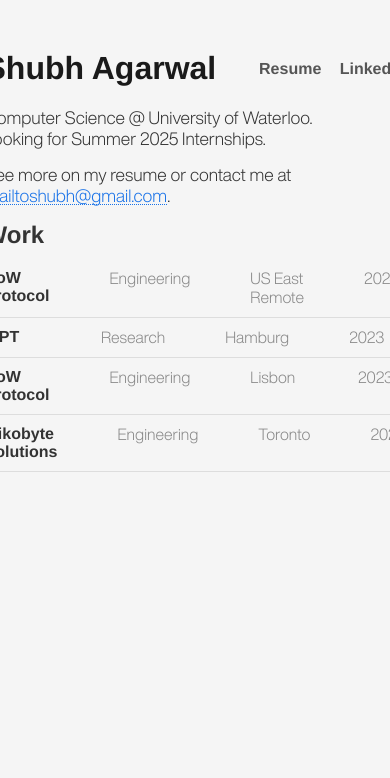
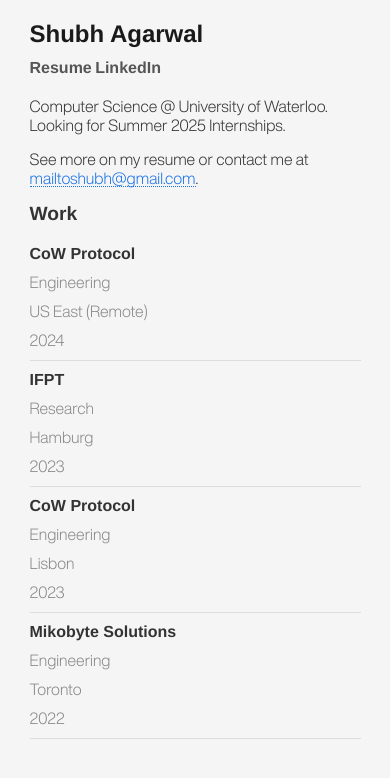
Before and after one commit to shubhagarwal03/toshubh-domain, a plain HTML site: page index.html in a window 390 px wide. Drawn offline with Linux system fonts and the light colour scheme.

Commit message:
fix brackets, mobile v

```diff
--- a/index.html
+++ b/index.html
@@ -33,7 +33,7 @@
           <li>
             <span class="company">CoW Protocol</span>
             <span class="role">Engineering</span>
-            <span class="city">US East Remote</span>
+            <span class="city">US East <span class="remote">(Remote)</span></span>
             <span class="year">2024</span>
           </li>
           <li>
--- a/src/styles.css
+++ b/src/styles.css
@@ -16,12 +16,18 @@
   color: #333;
   background-color: #f5f5f5;
   display: flex;
-      justify-content: center;
+  flex-direction: column;
+  justify-content: flex-start; /* Align items at the top */
+  align-items: center; /* Center horizontally */
+  min-height: 100vh; /* Ensure the body takes at least full viewport height */
+  padding: 40px 0; /* Add padding to the top and bottom to prevent content from sticking to the edges */
 }
 
 .container {
+  width: 100%;
   max-width: 700px;
-    margin: 50px auto;
+  margin: 0 auto;
+  padding: 20px;
 }
 
 header {
@@ -29,6 +35,7 @@
   justify-content: space-between;
   align-items: center;
   margin-bottom: 20px;
+  width: 100%;
 }
 
 header h1 {
@@ -88,6 +95,68 @@
   color: #333;
 }
 
-  .work .role, .work .city, .work .year {
+.work .role,
+.work .city,
+.work .year {
   color: #888;
 }
+
+/* Media Queries for responsiveness */
+@media (max-width: 768px) {
+  body {
+    padding: 10px 0; /* Reduce padding for mobile */
+  }
+
+  header {
+    justify-content: center;
+    align-items: flex-start;
+    flex-direction: column;
+  }
+
+  header h1 {
+    font-size: 1.8em;
+    margin-bottom: 10px;
+  }
+
+  .links a {
+    margin-left: 0;
+    margin-top: 10px;
+  }
+
+  .container {
+    padding: 10px;
+    max-width: 90%; /* Take up more space on small screens */
+  }
+
+  .work li {
+    grid-template-columns: 1fr 1fr; /* 2 columns for smaller screens */
+    gap: 20px;
+  }
+
+  .work h2 {
+    font-size: 1.3em;
+  }
+}
+
+@media (max-width: 480px) {
+  .work li {
+    grid-template-columns: 1fr; /* Stack the items on very small screens */
+    gap: 10px;
+  }
+
+  header h1 {
+    font-size: 1.5em;
+  }
+
+  .links a {
+    margin-top: 5px;
+  }
+
+  .bio p {
+    font-size: 1em;
+  }
+
+  .work h2 {
+    font-size: 1.2em;
+  }
+}
```
Lines whose indentation alone changed are shown as unchanged.
